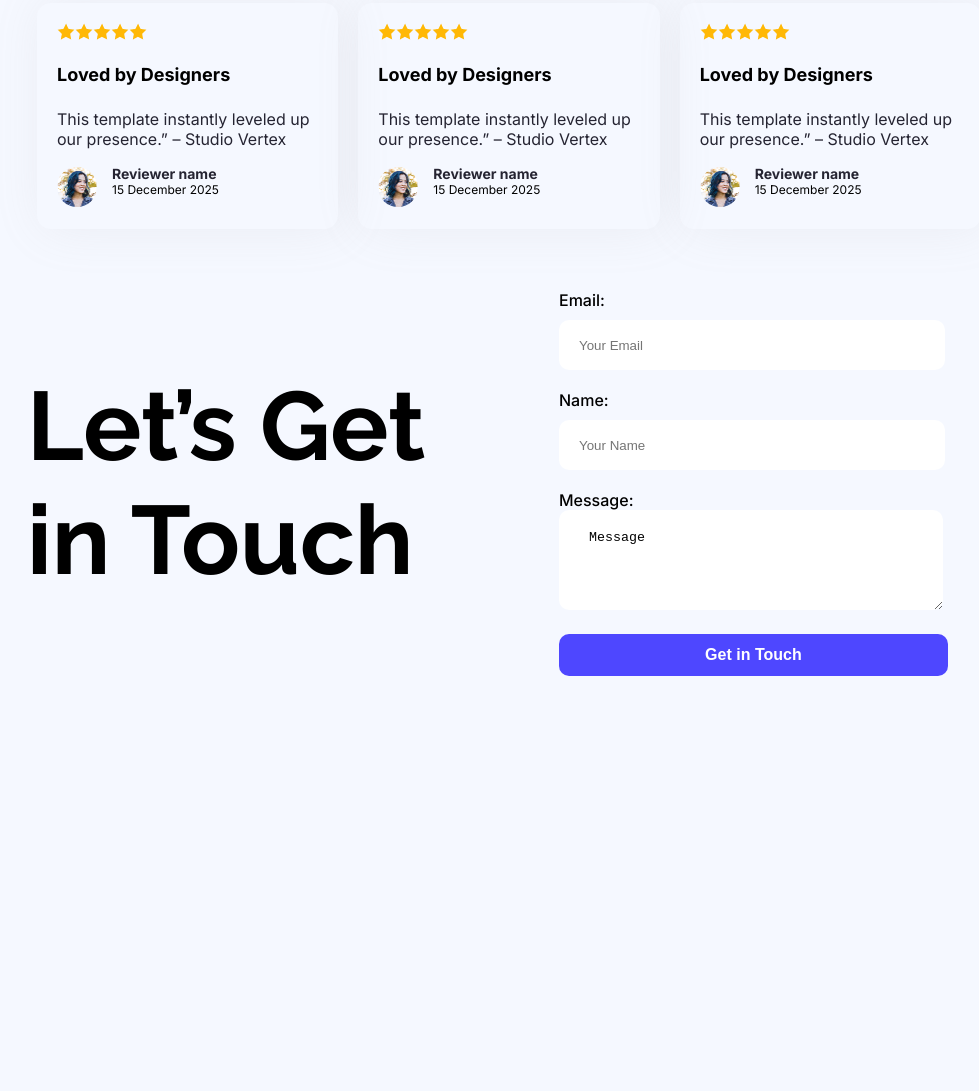
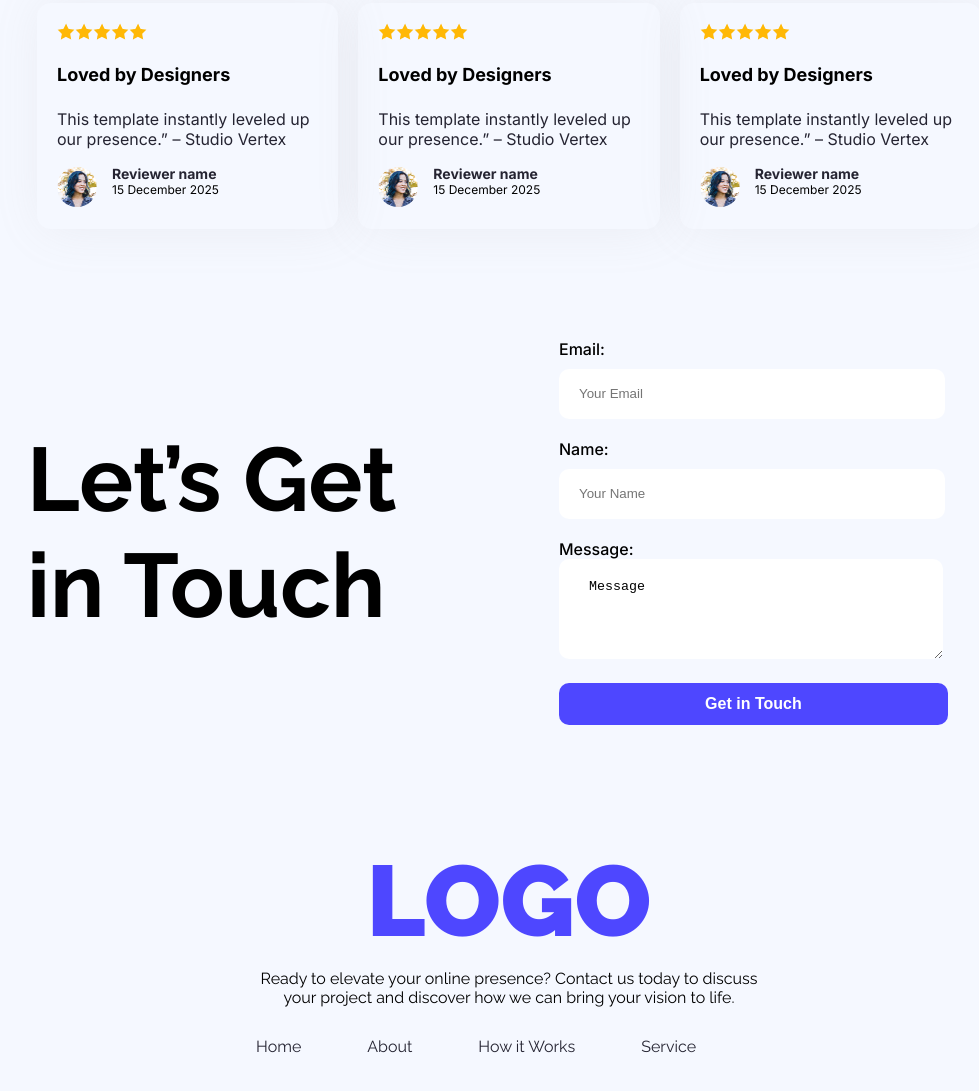
Before and after one commit to Mohammadsyedmostafa/Assignment-1, a plain HTML site: page index.html in a window 1280 px wide. Shown: the part 2010-3101 px from the top of the page, without its empty margins (131-1110 px from the left). Before the commit the page ends 2746 px from the top, so only its background shows below. Drawn offline with Linux system fonts and the light colour scheme.

Commit message:
added my footer section

```diff
--- a/index.html
+++ b/index.html
@@ -130,7 +130,17 @@
           </section>
     </main>
     <footer>
-
+      <div>
+        <h1 class="footer-logo text-align">LOGO</h1>
+        <p class="footer-description text-align">Ready to elevate your online presence? Contact us today to discuss your project and discover how we can bring your vision to life.</p>
+      </div>
+      <div class="footer-container">
+        <div class="iteam"><a href="">Home</a></div>
+        <div class="iteam"><a href="">About</a></div>
+        <div class="iteam"><a href="">How it Works</a></div>
+        <div class="iteam"><a href="">Service</a></div>
+        <h4></h4>
+      </div>
     </footer>
 </body>
 </html>
--- a/styles/style.css
+++ b/styles/style.css
@@ -160,18 +160,19 @@ body{
     font-size: 12px;
     margin-top: 0px;
 }
-/*  */
+/* Touch Section */
 .touch-section{
     display: flex;
     gap: 100px;
     padding: 50px 150px;
     align-items: center;
+    margin-top: 50px;
 }
 .touch-containar{
     width: 50%;
 }
 .touch-title{
-    font-size: 97px;
+    font-size: 90px;
     font-weight: bold;
 }
 .label-title{
@@ -213,3 +214,24 @@ body{
     color: #252432;
     border: 2px solid #4E47FF;
 }
+/*  */
+.footer-logo{
+    font-size: 100px;
+    font-weight: 900;
+    color: #4E47FF;
+    margin-bottom: 10px;
+    text-align: center;
+}
+.footer-description{
+    margin: 0px 370px;
+}
+.footer-container{
+    display: flex;
+    gap: 48px;
+    justify-content: space-around;
+    margin: 30px 370px 20px 370px;
+}
+.footer-container a{
+    text-decoration: none;
+    color: #252432;
+}
```
